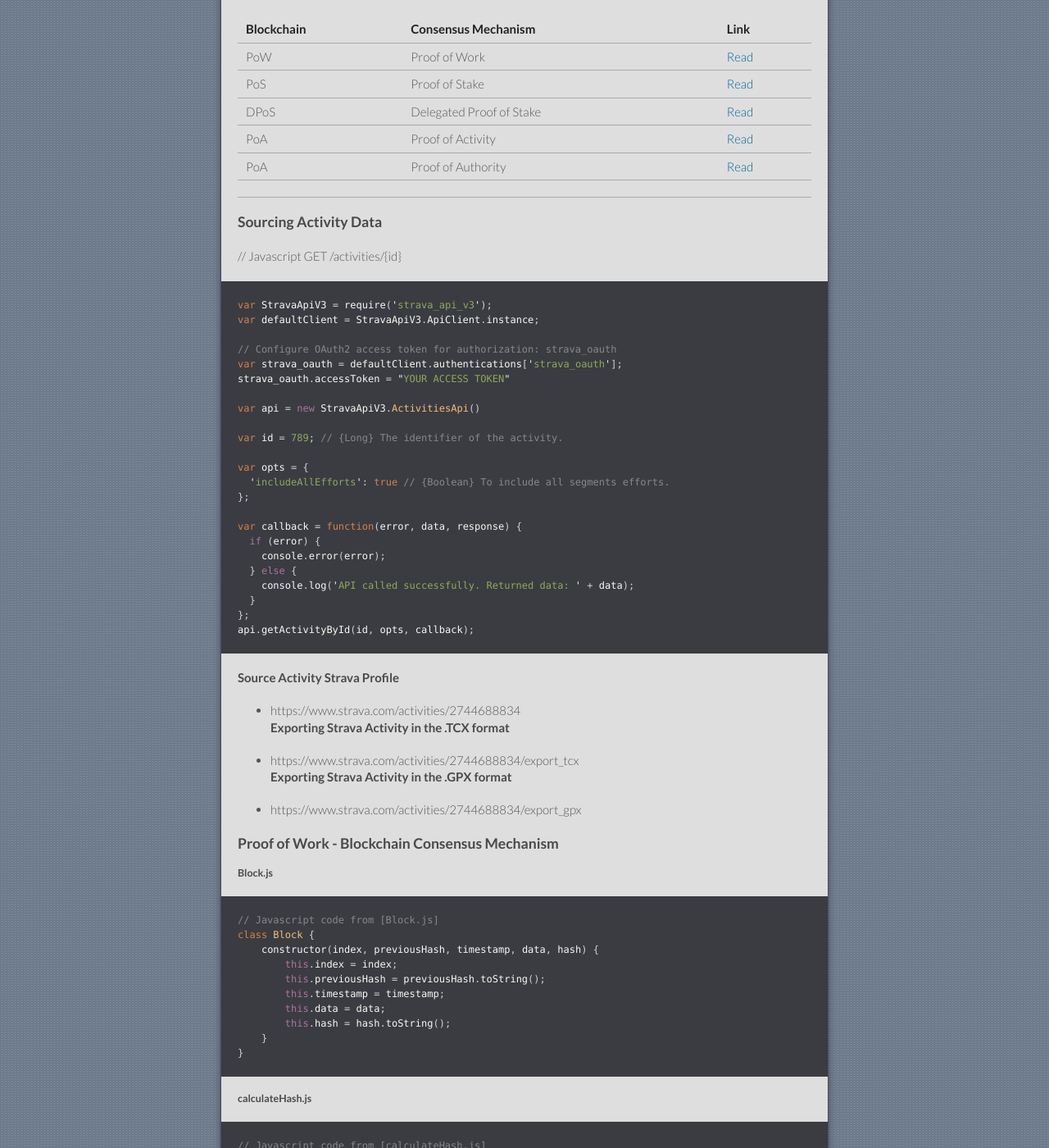
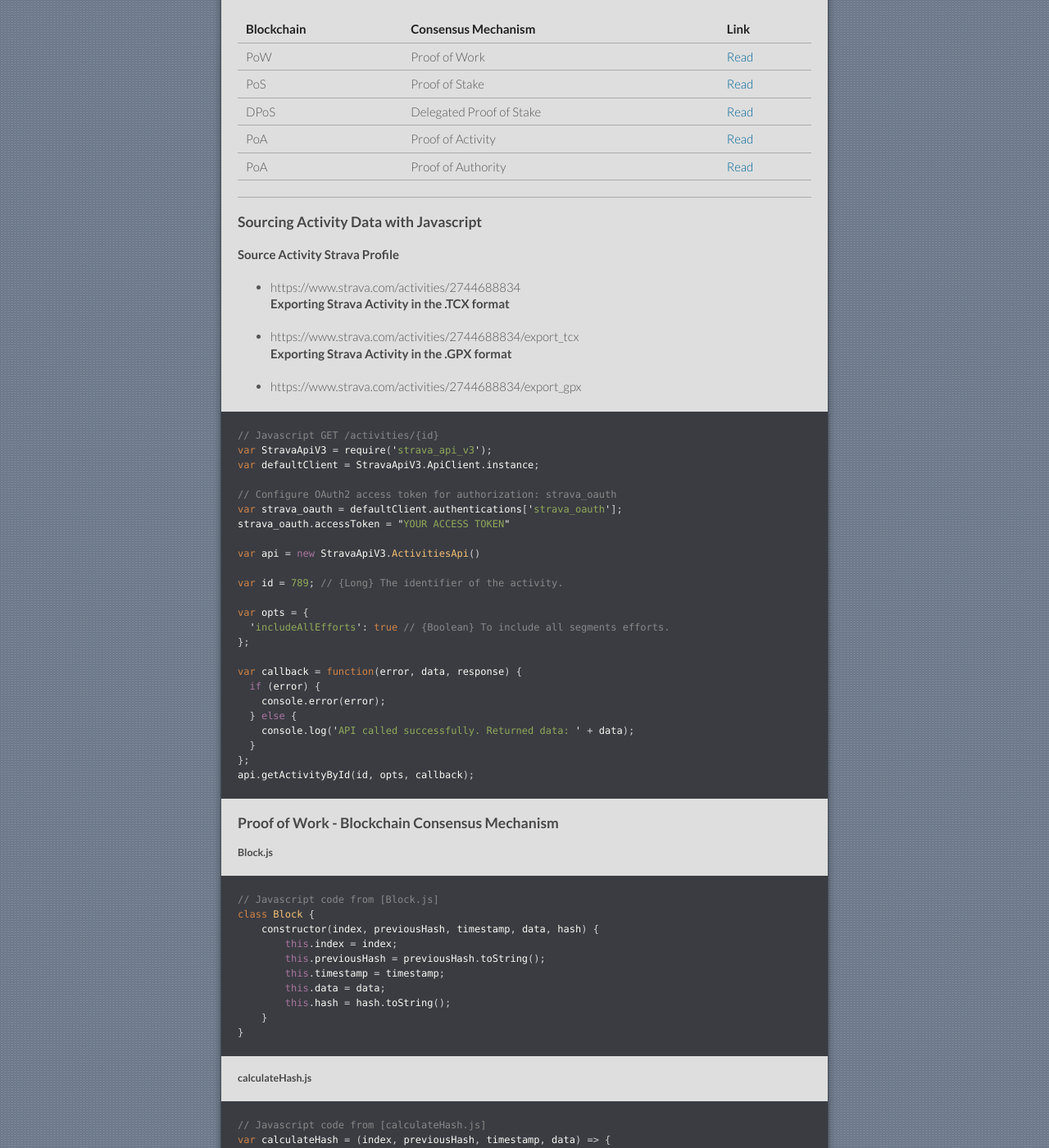
Before and after one commit to flowstake/flowstake.github.io, a Jekyll site: the page built from index.md, in a window 1280 px wide and 1400 px high, scrolled down 2724 px. Shown: the whole window at 82% size. Built offline with Jekyll 4.4.1, drawn with Linux system fonts in a browser that asks for light colours; our own code applies the rules of GitHub Pages for plain Markdown files; part of the change alters nothing that is shown.

Commit message:
Update index.md

````diff
--- a/index.md
+++ b/index.md
@@ -106,9 +106,17 @@ layout: default
 
 * * *
 
-### Sourcing Activity Data
+### Sourcing Activity Data with Javascript
+
+#### Source Activity Strava Profile
+* https://www.strava.com/activities/2744688834
+#### Exporting Strava Activity in the .TCX format
+* https://www.strava.com/activities/2744688834/export_tcx
+#### Exporting Strava Activity in the .GPX format
+* https://www.strava.com/activities/2744688834/export_gpx
+
+```js
 // Javascript GET /activities/{id}
-```js
 var StravaApiV3 = require('strava_api_v3');
 var defaultClient = StravaApiV3.ApiClient.instance;
 
@@ -133,12 +141,6 @@ var callback = function(error, data, response) {
 };
 api.getActivityById(id, opts, callback);
 ```
-#### Source Activity Strava Profile
-* https://www.strava.com/activities/2744688834
-#### Exporting Strava Activity in the .TCX format
-* https://www.strava.com/activities/2744688834/export_tcx
-#### Exporting Strava Activity in the .GPX format
-* https://www.strava.com/activities/2744688834/export_gpx
 
 ### Proof of Work - Blockchain Consensus Mechanism
 ##### Block.js
````
